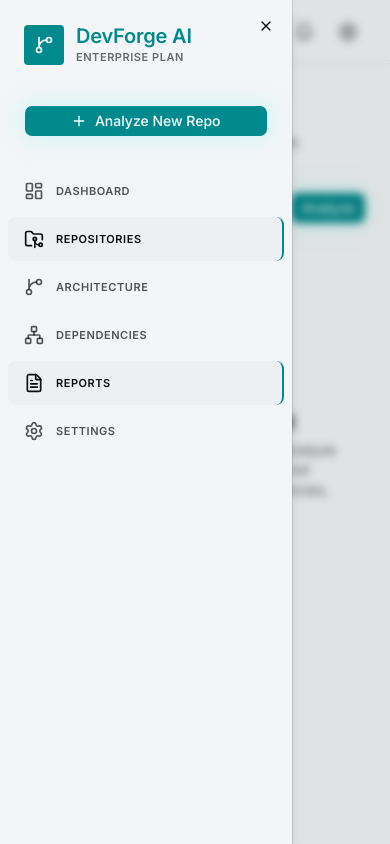
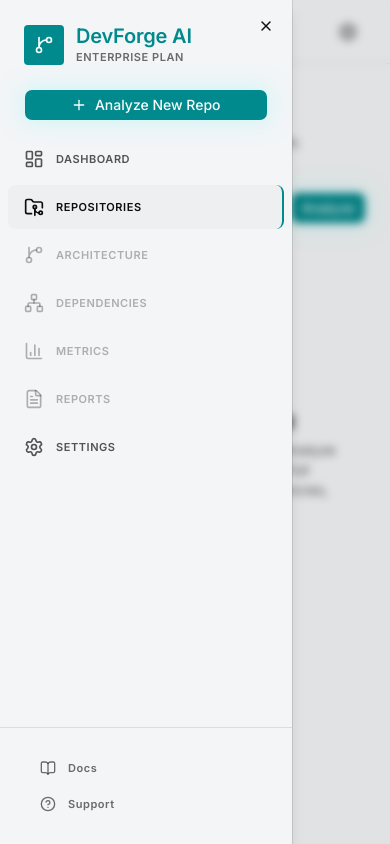
Before and after one commit to bigswiftttt/devforge, a Next.js app: page /dashboard/repositories in a window 390 px wide. Both pictures are taken after a click on the button 42 px from the left and 31 px from the top of the page. Built offline with nearby package versions, Linux system fonts and the light colour scheme; no server answers.

Commit message:
fix:mobile navigation

```diff
--- a/app/globals.css
+++ b/app/globals.css
@@ -201,3 +201,43 @@
     @apply font-sans;
   }
 }
+
+@layer base {
+  * {
+    @apply border-border outline-ring/50;
+  }
+
+  body {
+    @apply bg-background text-foreground;
+  }
+
+  html {
+    @apply font-sans;
+    -webkit-text-size-adjust: 100%;
+    text-size-adjust: 100%;
+  }
+
+  html,
+  body {
+    overflow-x: hidden;
+    width: 100%;
+  }
+
+  body {
+    padding-left: env(safe-area-inset-left);
+    padding-right: env(safe-area-inset-right);
+    padding-bottom: env(safe-area-inset-bottom);
+  }
+
+  button,
+  a,
+  input,
+  select {
+    -webkit-tap-highlight-color: transparent;
+  }
+
+  button,
+  [role="button"] {
+    touch-action: manipulation;
+  }
+}
--- a/app/layout.tsx
+++ b/app/layout.tsx
@@ -1,17 +1,8 @@
-import type { Metadata } from "next";
+import type { Metadata, Viewport } from "next";
 import { Inter, JetBrains_Mono } from "next/font/google";
 import "./globals.css";
 import { AuthProvider } from "@/hooks/use-auth";
-
-const inter = Inter({
-  variable: "--font-sans",
-  subsets: ["latin"],
-});
-
-const jetbrainsMono = JetBrains_Mono({
-  variable: "--font-mono",
-  subsets: ["latin"],
-});
+// ...existing imports
 
 export const metadata: Metadata = {
   metadataBase: new URL("https://devforge-ms.vercel.app"),
@@ -33,6 +24,23 @@ export const metadata: Metadata = {
     description: "AI-powered repository intelligence platform.",
   },
 };
+
+export const viewport: Viewport = {
+  width: "device-width",
+  initialScale: 1,
+  maximumScale: 5,
+  viewportFit: "cover",
+};
+
+const inter = Inter({
+  variable: "--font-sans",
+  subsets: ["latin"],
+});
+
+const jetbrainsMono = JetBrains_Mono({
+  variable: "--font-mono",
+  subsets: ["latin"],
+});
 
 export default function RootLayout({
   children,
--- a/components/layout/mobile-nav.tsx
+++ b/components/layout/mobile-nav.tsx
@@ -1,83 +1,92 @@
 "use client";
 
 import Link from "next/link";
-import { usePathname, useRouter } from "next/navigation";
-import { useState } from "react";
+import { usePathname } from "next/navigation";
 import {
     LayoutDashboard,
     FolderGit2,
     GitBranch,
     Network,
+    BarChart3,
     FileText,
     Settings,
     Plus,
-    Menu,
+    BookOpen,
+    HelpCircle,
 } from "lucide-react";
-import {
-    Sheet,
-    SheetContent,
-    SheetTrigger,
-} from "@/components/ui/sheet";
+import { cn } from "@/lib/utils";
 import { Button } from "@/components/ui/button";
-import { cn } from "@/lib/utils";
+import { Sheet, SheetContent, SheetTrigger } from "@/components/ui/sheet";
+import { useRepositoryStore } from "@/store/repository-store";
+
+interface MobileNavProps {
+    open: boolean;
+    onOpenChange: (open: boolean) => void;
+}
+
+export function MobileNav({ open, onOpenChange }: MobileNavProps) {
+    const pathname = usePathname();
+    const currentRepository = useRepositoryStore((s) => s.currentRepository);
+
+    const repoBase = currentRepository
+        ? `/dashboard/repositories/${currentRepository.owner}/${currentRepository.repo}`
+        : null;
 
     const navItems = [
         { label: "Dashboard", href: "/dashboard", icon: LayoutDashboard },
         { label: "Repositories", href: "/dashboard/repositories", icon: FolderGit2 },
-    { label: "Architecture", href: "/dashboard/architecture", icon: GitBranch },
-    { label: "Dependencies", href: "/dashboard/dependencies", icon: Network },
-    { label: "Reports", href: "/dashboard/repositories", icon: FileText },
+        { label: "Architecture", href: repoBase ? `${repoBase}/architecture` : null, icon: GitBranch },
+        { label: "Dependencies", href: repoBase ? `${repoBase}/dependencies` : null, icon: Network },
+        { label: "Metrics", href: repoBase ? `${repoBase}/metrics` : null, icon: BarChart3 },
+        { label: "Reports", href: repoBase ? `${repoBase}/report` : null, icon: FileText },
         { label: "Settings", href: "/dashboard/settings", icon: Settings },
     ];
 
-export function MobileNav() {
-    const pathname = usePathname();
-    const router = useRouter();
-    const [open, setOpen] = useState(false);
-
     return (
-        <Sheet open={open} onOpenChange={setOpen}>
-            <SheetTrigger
-                aria-label="Open navigation menu"
-                className="md:hidden p-2 text-muted-foreground hover:bg-muted rounded-lg transition-colors"
-                type="button"
-            >
-                <Menu className="size-5" />
-            </SheetTrigger>
+        <Sheet open={open} onOpenChange={onOpenChange}>
             <SheetContent side="left" className="w-[280px] p-0 bg-sidebar border-sidebar-border">
+                <div className="flex flex-col h-full">
                     <div className="p-lg flex items-center gap-3">
                         <div className="size-10 rounded bg-primary flex items-center justify-center">
                             <GitBranch className="size-5 text-primary-foreground" />
                         </div>
                         <div>
                             <p className="text-headline-sm text-sidebar-primary leading-tight">DevForge AI</p>
-                        <p className="text-label-caps text-sidebar-foreground/60 uppercase">
-                            Enterprise Plan
-                        </p>
+                            <p className="text-label-caps text-sidebar-foreground/60 uppercase">Enterprise Plan</p>
                         </div>
                     </div>
 
                     <div className="px-lg mb-md">
-                    <Button
-                        className="w-full gap-2"
-                        onClick={() => {
-                            setOpen(false);
-                            router.push("/dashboard/repositories");
-                        }}
-                    >
+                        <Link href="/dashboard/repositories" onClick={() => onOpenChange(false)}>
+                            <Button className="w-full gap-2">
                                 <Plus className="size-4" />
                                 Analyze New Repo
                             </Button>
+                        </Link>
                     </div>
 
-                <nav className="flex-1 px-sm space-y-1">
+                    <nav className="flex-1 px-sm space-y-1 overflow-y-auto">
                         {navItems.map(({ label, href, icon: Icon }) => {
-                        const isActive = pathname === href;
+                            const isActive = href !== null && pathname === href;
+                            const isDisabled = href === null;
+
+                            if (isDisabled) {
+                                return (
+                                    <div
+                                        key={label}
+                                        className="flex items-center gap-3 px-md py-3 rounded-lg text-sidebar-foreground/30 cursor-not-allowed select-none"
+                                    >
+                                        <Icon className="size-5" />
+                                        <span className="text-label-caps uppercase">{label}</span>
+                                    </div>
+                                );
+                            }
+
                             return (
                                 <Link
                                     key={label}
                                     href={href}
-                                onClick={() => setOpen(false)}
+                                    onClick={() => onOpenChange(false)}
                                     className={cn(
                                         "flex items-center gap-3 px-md py-3 rounded-lg text-sidebar-foreground/70 transition-colors",
                                         "hover:bg-sidebar-accent hover:text-sidebar-accent-foreground",
@@ -91,6 +100,24 @@ export function MobileNav() {
                             );
                         })}
                     </nav>
+
+                    <div className="p-lg border-t border-sidebar-border space-y-1">
+                        <Link
+                            href="#"
+                            className="flex items-center gap-3 px-md py-2 text-sidebar-foreground/60 hover:text-sidebar-foreground text-label-caps"
+                        >
+                            <BookOpen className="size-4" />
+                            Docs
+                        </Link>
+                        <Link
+                            href="#"
+                            className="flex items-center gap-3 px-md py-2 text-sidebar-foreground/60 hover:text-sidebar-foreground text-label-caps"
+                        >
+                            <HelpCircle className="size-4" />
+                            Support
+                        </Link>
+                    </div>
+                </div>
             </SheetContent>
         </Sheet>
     );
--- a/components/layout/top-navbar.tsx
+++ b/components/layout/top-navbar.tsx
@@ -1,7 +1,8 @@
 "use client";
 
+import { useState } from "react";
 import { useRouter } from "next/navigation";
-import { Search, Terminal, Bell, Settings } from "lucide-react";
+import { Search, Terminal, Bell, Settings, Menu } from "lucide-react";
 import { UserMenu } from "@/components/shared/user-menu";
 import { useCommandPaletteStore } from "@/store/command-palette-store";
 import { MobileNav } from "@/components/layout/mobile-nav";
@@ -9,17 +10,25 @@ import { MobileNav } from "@/components/layout/mobile-nav";
 export function TopNavbar() {
     const router = useRouter();
     const openCommandPalette = useCommandPaletteStore((s) => s.open);
+    const [mobileNavOpen, setMobileNavOpen] = useState(false);
 
     return (
+        <>
             <header className="sticky top-0 z-50 flex items-center justify-between px-lg h-16 w-full bg-background/80 backdrop-blur-md border-b border-border">
                 <div className="flex items-center gap-md">
-                <MobileNav />
+                    <button
+                        onClick={() => setMobileNavOpen(true)}
+                        className="md:hidden p-2 -ml-2 text-muted-foreground hover:bg-muted rounded-lg transition-colors"
+                        aria-label="Open menu"
+                    >
+                        <Menu className="size-5" />
+                    </button>
+
                     <div className="relative hidden md:block">
                         <Search className="absolute left-3 top-1/2 -translate-y-1/2 size-4 text-muted-foreground" />
                         <input
                             type="text"
                             placeholder="Search repository..."
-                        aria-label="Search repository (opens command palette)"
                             onFocus={openCommandPalette}
                             readOnly
                             className="bg-muted border border-border rounded-lg pl-10 pr-4 py-1.5 text-body-sm w-80 focus:outline-none focus:ring-1 focus:ring-ring cursor-pointer"
@@ -30,16 +39,16 @@ export function TopNavbar() {
                 <div className="flex items-center gap-2">
                     <button
                         onClick={openCommandPalette}
-                    className="p-2 text-muted-foreground hover:bg-muted rounded-lg transition-colors"
+                        className="hidden sm:flex p-2 text-muted-foreground hover:bg-muted rounded-lg transition-colors"
                         aria-label="Open command palette"
                         title="Command palette (⌘K)"
                     >
                         <Terminal className="size-5" />
                     </button>
                     <button
-                    className="p-2 text-muted-foreground hover:bg-muted rounded-lg transition-colors"
-                    aria-label="Notifications (coming soon)"
-                    title="Notifications (coming soon)"
+                        className="hidden sm:flex p-2 text-muted-foreground hover:bg-muted rounded-lg transition-colors"
+                        aria-label="Notifications"
+                        title="Notifications"
                         disabled
                     >
                         <Bell className="size-5" />
@@ -55,5 +64,8 @@ export function TopNavbar() {
                     <UserMenu />
                 </div>
             </header>
+
+            <MobileNav open={mobileNavOpen} onOpenChange={setMobileNavOpen} />
+        </>
     );
 }
```
Lines whose indentation alone changed are shown as unchanged.
